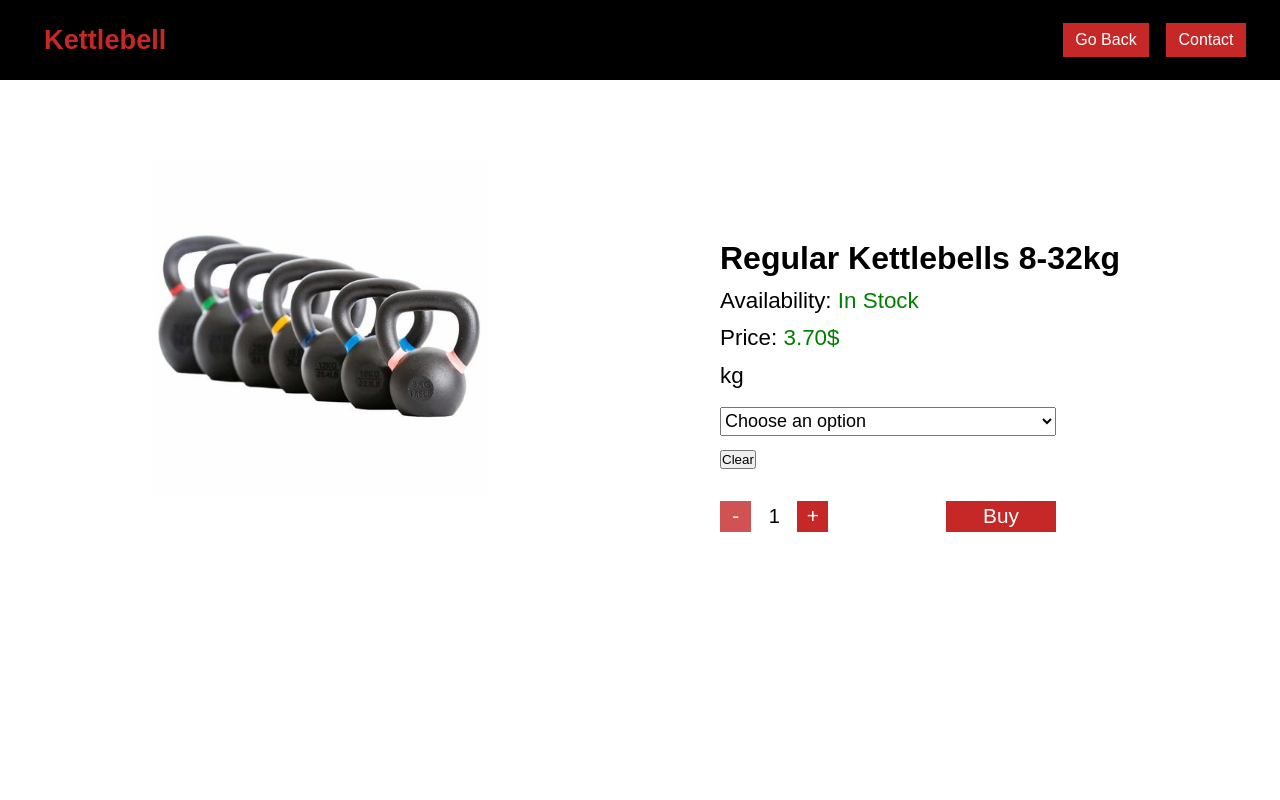
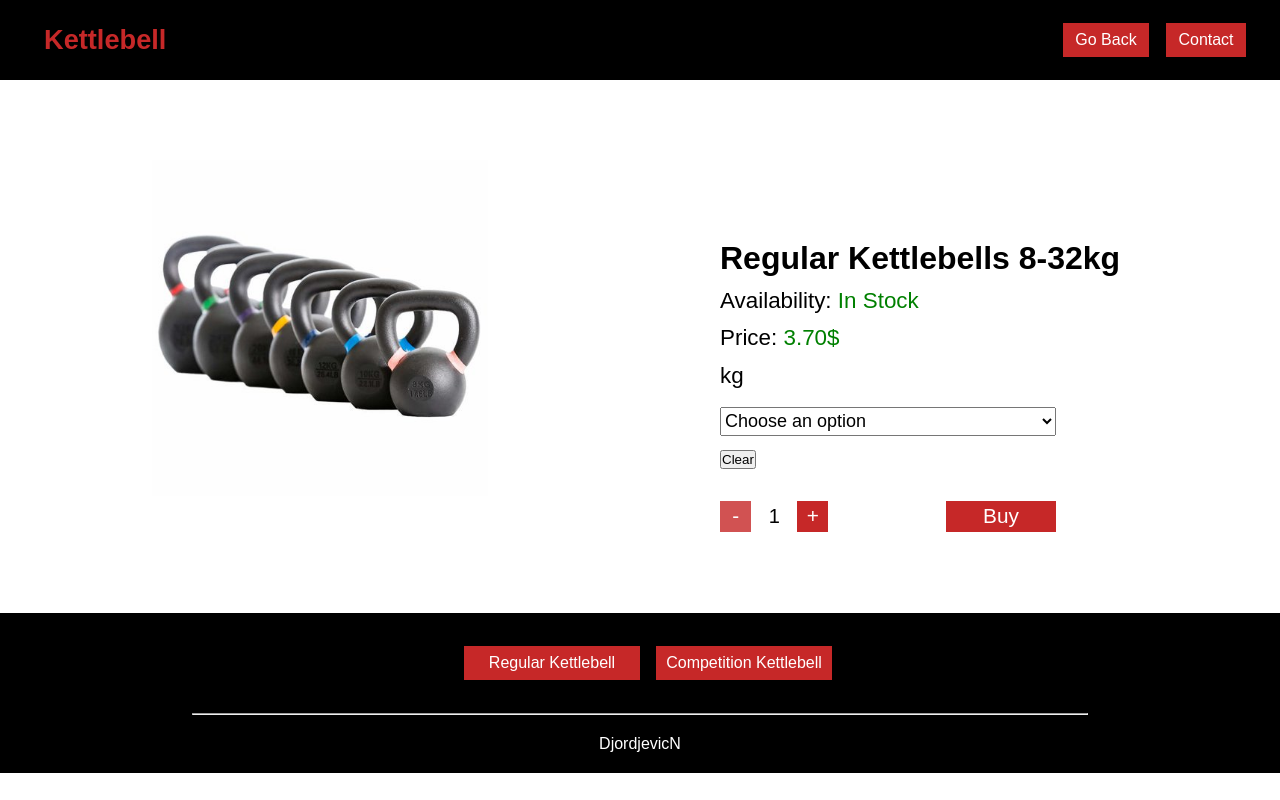
Before and after one commit to nebojsadj/Kettlebells, a React (Create React App) app: page /regular in a window 1280 px wide. Built offline with nearby package versions, Linux system fonts and the light colour scheme.

Commit message:
adding Footer

```diff
--- a/src/App.js
+++ b/src/App.js
@@ -2,6 +2,7 @@ import React from "react";
 import { Route } from "react-router";
 import Competition from "./components/Competition/Competition";
 import Contact from "./components/Contact/Contact";
+import Footer from "./components/Footer/Footer";
 import Kettlebells from "./components/Kettlebells/Kettlebells";
 import Navbar from "./components/Navbar/Navbar";
 import Regular from "./components/Regular/Regular";
@@ -24,6 +25,7 @@ function App() {
         <Navbar secondRoute={true} more={true} />
         <Regular />
       </Route>
+      <Footer />
     </>
   );
 }
--- /dev/null
+++ b/src/components/Footer/Footer.js
@@ -0,0 +1,23 @@
+import React from "react";
+import { useHistory } from "react-router-dom";
+import { Container, ButtonGroup, Button, Paragraph } from "./FooterStyle";
+
+function Footer() {
+  const history = useHistory();
+  return (
+    <Container>
+      <ButtonGroup>
+        <Button onClick={() => history.push("/regular")}>
+          Regular Kettlebell
+        </Button>
+        <Button onClick={() => history.push("/competition")}>
+          Competition Kettlebell
+        </Button>
+      </ButtonGroup>
+      <hr style={{ width: "70%", margin: "auto" }} />
+      <Paragraph>DjordjevicN</Paragraph>
+    </Container>
+  );
+}
+
+export default Footer;
--- /dev/null
+++ b/src/components/Footer/FooterStyle.js
@@ -0,0 +1,35 @@
+import styled from "styled-components";
+
+export const Container = styled.div`
+  background-color: #000;
+  border-top: 1px solid #fff;
+`;
+
+export const ButtonGroup = styled.div`
+  width: 100%;
+  height: 100px;
+  display: flex;
+  justify-content: center;
+  align-items: center;
+`;
+
+export const Button = styled.button`
+  font-size: 1em;
+  padding: 0.5em 0.5em;
+  cursor: pointer;
+  border: none;
+  background-color: #c62828;
+  color: #fff;
+  margin-left: 1em;
+  width: 11em;
+
+  &:hover {
+    background-color: #a91a1a;
+  }
+`;
+
+export const Paragraph = styled.p`
+  text-align: center;
+  color: #fff;
+  padding: 20px;
+`;
```
